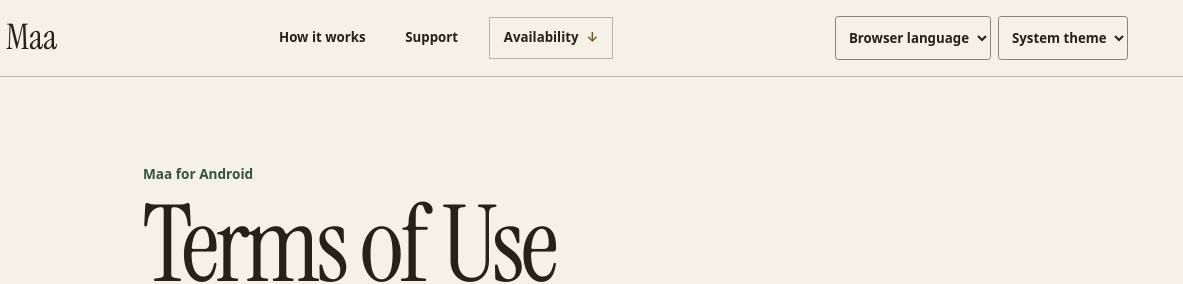
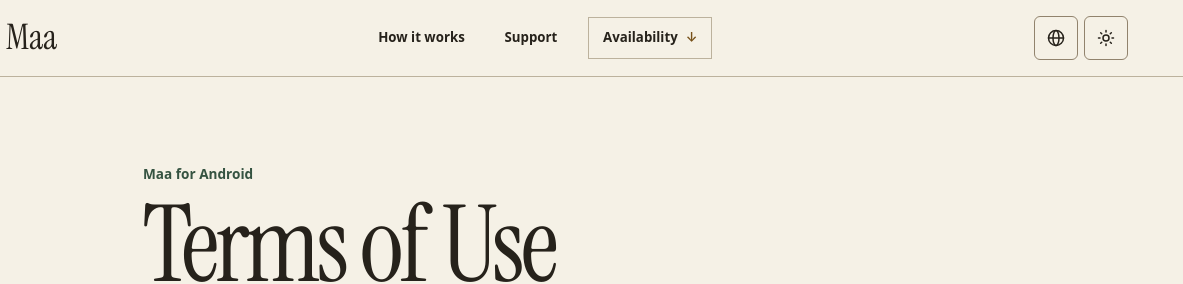
Before and after one commit to valebell/valebell.github.io, a plain HTML site: page maa-website/terms.html in a window 1280 px wide. Shown: the top 284 px of the page, 97-1280 px from the left. Drawn offline with Linux system fonts and the light colour scheme.

Commit message:
Publish Maa regional language defaults and icon controls

```diff
--- a/maa-website/assets/site-copy.js
+++ b/maa-website/assets/site-copy.js
@@ -13,7 +13,7 @@ window.maaSiteCopy = {
         'common.tagline': 'Apprenez le thaï en tapant.',
         'common.language': 'Langue',
         'common.appearance': 'Apparence',
-        'common.automaticLanguage': 'Langue du navigateur',
+        'common.automaticLanguage': 'Automatique',
         'common.systemTheme': 'Système',
         'common.lightTheme': 'Clair',
         'common.darkTheme': 'Sombre',
@@ -142,7 +142,7 @@ window.maaSiteCopy = {
         'common.tagline': 'タイ語を打って学ぶ。',
         'common.language': '言語',
         'common.appearance': '外観',
-        'common.automaticLanguage': 'ブラウザーの言語',
+        'common.automaticLanguage': '自動',
         'common.systemTheme': '端末に合わせる',
         'common.lightTheme': 'ライト',
         'common.darkTheme': 'ダーク',
--- a/maa-website/assets/site-preferences.js
+++ b/maa-website/assets/site-preferences.js
@@ -34,6 +34,16 @@
         return 'en';
     }
 
+    function automaticLanguage() {
+        let timeZone;
+        try {
+            timeZone = Intl.DateTimeFormat().resolvedOptions().timeZone;
+        } catch { /* Browser language is still available. */ }
+        if (timeZone === 'Europe/Paris') return 'fr';
+        if (timeZone === 'Asia/Tokyo' || timeZone === 'Japan') return 'ja';
+        return browserLanguage();
+    }
+
     function applyTheme(theme) {
         if (theme === 'system') delete root.dataset.theme;
         else root.dataset.theme = theme;
@@ -43,7 +53,7 @@
 
     let language = readPreference(languageKey, languages, 'auto');
     let theme = readPreference(themeKey, themes, 'system');
-    root.lang = language === 'auto' ? browserLanguage() : language;
+    root.lang = language === 'auto' ? automaticLanguage() : language;
     applyTheme(theme);
 
     function textBinding(element) {
@@ -83,7 +93,7 @@
 
         let displayedLanguage;
         function applyLanguage() {
-            const requested = language === 'auto' ? browserLanguage() : language;
+            const requested = language === 'auto' ? automaticLanguage() : language;
             const copy = window.maaSiteCopy?.[requested];
             const next = copy ? requested : 'en';
             if (next === displayedLanguage) return;
--- a/maa-website/assets/site.css
+++ b/maa-website/assets/site.css
@@ -26,6 +26,8 @@
   --rule-soft: #d7cebc;
   --control-rule: #91836d;
   --control-hover: #eae2d1;
+  --sun-icon: block;
+  --moon-icon: none;
   --gold: #edc573;
   --gold-ink: #765018;
   --green: #355341;
@@ -58,6 +60,8 @@
   --rule-soft: #514938;
   --control-rule: #94876e;
   --control-hover: #383127;
+  --sun-icon: none;
+  --moon-icon: block;
   --gold-ink: #edc573;
   --green: #b4cba9;
   --action-accent: #26221b;
@@ -83,6 +87,8 @@
     --rule-soft: #514938;
     --control-rule: #94876e;
     --control-hover: #383127;
+    --sun-icon: none;
+    --moon-icon: block;
     --gold-ink: #edc573;
     --green: #b4cba9;
     --action-accent: #26221b;
@@ -149,19 +155,42 @@ p, h1, h2, h3, figure, dl, dd { margin: 0; }
 .header-cta { gap: .6em; padding-inline: .88rem; border: 1px solid var(--rule); min-height: 42px; }
 .header-cta:hover { background: var(--control-hover); }
 .header-cta > [aria-hidden="true"], .text-link > [aria-hidden="true"] { color: var(--gold-ink); }
-.site-preferences:not([hidden]) { display: flex; flex-wrap: wrap; justify-content: flex-end; gap: .45rem; margin-inline-start: auto; }
-.site-preferences select {
-  max-width: 100%;
-  min-height: 44px;
-  padding-inline: .55rem .25rem;
+.site-preferences:not([hidden]) { display: flex; flex: none; gap: .4rem; margin-inline-start: auto; }
+.site-preference {
+  position: relative;
+  display: grid;
+  place-items: center;
+  width: 44px;
+  height: 44px;
   border: 1px solid var(--control-rule);
-  border-radius: .2rem;
-  background-color: var(--paper);
+  border-radius: .375rem;
   color: var(--ink);
-  font: 600 .83rem/1.3 var(--sans);
+}
+.site-preference:focus-within { outline: 3px solid var(--green); outline-offset: 3px; }
+.site-preference > svg {
+  fill: none;
+  stroke: currentColor;
+  stroke-width: 2;
+  stroke-linecap: round;
+  stroke-linejoin: round;
+  pointer-events: none;
+}
+.site-preference select {
+  position: absolute;
+  /* Cover the trigger with a real select so the browser still opens its native picker. */
+  inset: -1px;
+  width: 44px;
+  height: 44px;
+  margin: 0;
+  opacity: 0;
+  font: 1rem var(--sans);
   cursor: pointer;
 }
-.site-preferences select:hover { background-color: var(--control-hover); }
+.preference-icon--sun { display: var(--sun-icon); }
+.preference-icon--moon { display: var(--moon-icon); }
+@media (hover: hover) {
+  .site-preference:hover { background-color: var(--control-hover); }
+}
 
 .hero {
   display: grid;
@@ -458,7 +487,6 @@ p, h1, h2, h3, figure, dl, dd { margin: 0; }
   .header-cta { padding-inline: .48rem; gap: .25em; min-height: 40px; }
   .site-nav { gap: .65rem; }
   .site-nav a, .header-cta, .site-footer nav a { font-size: .72rem; }
-  .site-preferences select { padding-inline: .35rem .15rem; font-size: .75rem; }
   .brand { gap: .38rem; font-size: 1.8rem; }
   .brand img { width: 29px; }
   .specimen { grid-template-columns: minmax(0, 1fr) minmax(5.8rem, 30%); }
--- a/maa-website/terms.html
+++ b/maa-website/terms.html
@@ -26,17 +26,24 @@
       </nav>
       <a class="header-cta" href="./#availability"><span data-i18n="common.availability">Availability</span> <span aria-hidden="true">↓</span></a>
       <div class="site-preferences" hidden>
+        <span class="site-preference">
+          <svg class="preference-icon--globe" width="18" height="18" aria-hidden="true"><use href="assets/site-icons.svg#globe"></use></svg>
           <select data-site-language aria-label="Language" data-i18n-aria-label="common.language">
-          <option value="auto" data-i18n="common.automaticLanguage">Browser language</option>
+            <option value="auto" data-i18n="common.automaticLanguage">Automatic</option>
             <option value="en" lang="en">English</option>
             <option value="fr" lang="fr">Français</option>
             <option value="ja" lang="ja">日本語</option>
           </select>
+        </span>
+        <span class="site-preference">
+          <svg class="preference-icon--sun" width="18" height="18" aria-hidden="true"><use href="assets/site-icons.svg#sun"></use></svg>
+          <svg class="preference-icon--moon" width="18" height="18" aria-hidden="true"><use href="assets/site-icons.svg#moon"></use></svg>
           <select data-site-theme aria-label="Appearance" data-i18n-aria-label="common.appearance">
             <option value="system" data-i18n="common.systemTheme">System theme</option>
             <option value="light" data-i18n="common.lightTheme">Light</option>
             <option value="dark" data-i18n="common.darkTheme">Dark</option>
           </select>
+        </span>
       </div>
     </div>
   </header>
```
Also changed, not shown: maa-website/index.html (+8 -1 lines), maa-website/privacy.html (+8 -1 lines), maa-website/support.html (+8 -1 lines), maa-website/assets/site-icons.svg (added). Lines whose indentation alone changed are shown as unchanged.
